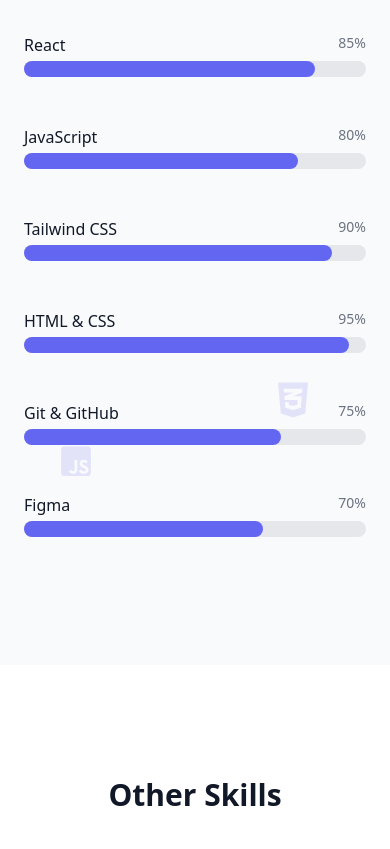
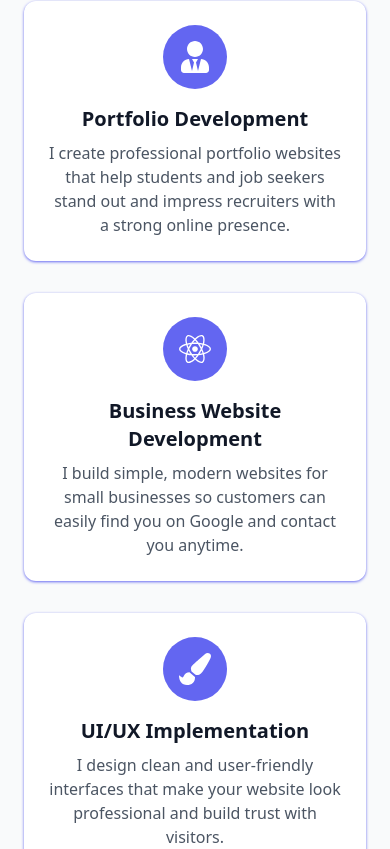
Before and after one commit to anugrahsivadasan/Anugrah-Sivadasan, a React (Vite) app: page / in a window 390 px wide. Shown: the part 1875-2724 px from the top of the page. Built offline with nearby package versions, Linux system fonts and the light colour scheme.

Commit message:
made client friendly

```diff
--- a/src/App.jsx
+++ b/src/App.jsx
@@ -11,6 +11,7 @@
 import Contact from "./sections/Contact";
 import ScrollProgress from "./components/ScrollProgress";
 import ThemeSwitcher from "./components/ThemeSwitcher";
+import FeaturesSection from "./sections/Features";
 
 /* ------------------ VARIANTS ------------------ */
 
@@ -56,6 +57,34 @@
           <About />
         </motion.section>
 
+
+        <motion.section
+          variants={sectionVariants}
+          initial="hidden"
+          whileInView="visible"
+          viewport={{ once: false, amount: 0.2 }}
+        >
+          <Services />
+        </motion.section>
+
+         <motion.section
+          variants={sectionVariants}
+          initial="hidden"
+          whileInView="visible"
+          viewport={{ once: false, amount: 0.2 }}
+        >
+          <Projects />
+        </motion.section>
+
+        <motion.section
+          variants={sectionVariants}
+          initial="hidden"
+          whileInView="visible"
+          viewport={{ once: false, amount: 0.2 }}
+        >
+          <FeaturesSection />
+        </motion.section>
+
         <motion.section
           variants={sectionVariants}
           initial="hidden"
@@ -74,14 +103,7 @@
           <SoftSkills />
         </motion.section>
 
-        <motion.section
-          variants={sectionVariants}
-          initial="hidden"
-          whileInView="visible"
-          viewport={{ once: false, amount: 0.2 }}
-        >
-          <Projects />
-        </motion.section>
+
 
         <motion.section
           variants={sectionVariants}
@@ -92,14 +114,6 @@
           <Experience />
         </motion.section>
 
-        <motion.section
-          variants={sectionVariants}
-          initial="hidden"
-          whileInView="visible"
-          viewport={{ once: false, amount: 0.2 }}
-        >
-          <Services />
-        </motion.section>
 
         <motion.section
           variants={sectionVariants}
--- /dev/null
+++ b/src/data/features.js
@@ -0,0 +1,75 @@
+import {
+  FaMobileAlt,
+  FaWhatsapp,
+  FaMapMarkerAlt,
+  FaEnvelopeOpenText,
+  FaTachometerAlt,
+  FaSearch,
+  FaGlobe,
+  FaTools,
+  FaShareAlt,
+  FaLink,
+} from "react-icons/fa";
+
+export const features = [
+  {
+    title: "Mobile Friendly Design",
+    icon: FaMobileAlt,
+    description:
+      "Your website will look perfect and work smoothly on mobiles, tablets, and desktops so every visitor gets a great experience.",
+  },
+  {
+    title: "WhatsApp Chat Integration",
+    icon: FaWhatsapp,
+    description:
+      "Customers can directly message you on WhatsApp from your website for quick enquiries and faster communication.",
+  },
+  {
+    title: "Google Map Location",
+    icon: FaMapMarkerAlt,
+    description:
+      "Your business location will be connected with Google Maps so customers can easily find and navigate to you.",
+  },
+  {
+    title: "Contact Form for Enquiries",
+    icon: FaEnvelopeOpenText,
+    description:
+      "Visitors can send enquiries through a contact form, and you will receive the details directly to your email.",
+  },
+  {
+    title: "Fast Loading Website",
+    icon: FaTachometerAlt,
+    description:
+      "The website is optimized for speed to ensure quick loading, better user experience, and improved search ranking.",
+  },
+  {
+    title: "Basic Google SEO Setup",
+    icon: FaSearch,
+    description:
+      "Basic SEO settings are configured so your website can appear in Google search results when people search for your services.",
+  },
+  {
+    title: "Hosting & Live Support",
+    icon: FaGlobe,
+    description:
+      "Guidance for hosting your website online along with support to make sure your site runs without issues.",
+  },
+  {
+    title: "Free 7 Days Maintenance",
+    icon: FaTools,
+    description:
+      "After delivery, you get 7 days of free support for small changes, fixes, or assistance.",
+  },
+  {
+    title: "Social Media Integration",
+    icon: FaShareAlt,
+    description:
+      "Your social media pages will be linked so visitors can easily connect with your brand across platforms.",
+  },
+  {
+    title: "Custom Domain Guidance",
+    icon: FaLink,
+    description:
+      "Help in choosing and connecting a custom domain name that matches your business identity.",
+  },
+];
--- a/src/data/projects.js
+++ b/src/data/projects.js
@@ -56,13 +56,13 @@
     link: "https://anugrahsivadasan.github.io/travelsite_anugrah/",
   },
 
-  {
-    name: "Parallax website",
-    description: "Created fanta website using smooth scroll animation with the help of GSAP ",
-    tech: ["Javascript", "GSAP", "HTML","CSS"],
-    image: parallax,
-    link: "https://anugrahsivadasan.github.io/parallax/",
-  },
+  // {
+  //   name: "Parallax website",
+  //   description: "Created fanta website using smooth scroll animation with the help of GSAP ",
+  //   tech: ["Javascript", "GSAP", "HTML","CSS"],
+  //   image: parallax,
+  //   link: "https://anugrahsivadasan.github.io/parallax/",
+  // },
   {
     name: "Google Play Store Clone",
     description: "Created fanta website using smooth scroll animation with the help of GSAP ",
--- a/src/data/services.js
+++ b/src/data/services.js
@@ -1,29 +1,42 @@
 // services.js
-import { FaReact, FaPaintBrush, FaRocket, FaBrain } from "react-icons/fa";
+import { FaReact, FaPaintBrush, FaRocket, FaBrain, FaGift, FaUserTie } from "react-icons/fa";
 
 export const services = [
   {
-    title: "Frontend Development",
+    title: "Portfolio Development",
     description:
-      "Building responsive and interactive web apps using React, Tailwind CSS, and modern frontend tools.",
+      "I create professional portfolio websites that help students and job seekers stand out and impress recruiters with a strong online presence.",
+    icon: FaUserTie,
+  },
+  {
+    title: "Business Website Development",
+    description:
+      "I build simple, modern websites for small businesses so customers can easily find you on Google and contact you anytime.",
     icon: FaReact,
   },
   {
     title: "UI/UX Implementation",
     description:
-      "Translating designs into clean, user-friendly, and visually appealing interfaces.",
+      "I design clean and user-friendly interfaces that make your website look professional and build trust with visitors.",
     icon: FaPaintBrush,
   },
   {
     title: "Web App Development",
     description:
-      "Developing complete web applications with smooth animations and polished UI.",
+      "I develop fast and interactive websites with smooth experience that keeps users engaged and improves conversions.",
     icon: FaRocket,
   },
   {
-    title: "Problem Solving",
+    title: "Website Redesign & Fixes",
     description:
-      "Writing clean, efficient code and solving complex frontend challenges.",
+      "I redesign outdated websites and fix issues to give your business a fresh, modern, and professional look.",
     icon: FaBrain,
   },
+  {
+  title: "Free Demo Website",
+  description:
+    "I create a free demo homepage for your business so you can see how your website will look before you decide.",
+  icon: FaGift,
+},
+
 ];
--- /dev/null
+++ b/src/sections/Features.jsx
@@ -0,0 +1,126 @@
+import { motion, useScroll, useTransform, useSpring } from "framer-motion";
+import { useRef } from "react";
+import { useTheme } from "../context/ThemeContext";
+import { features } from "../data/features";
+import {
+  FaMobileAlt,
+  FaWhatsapp,
+  FaMapMarkerAlt,
+  FaEnvelopeOpenText,
+} from "react-icons/fa";
+
+/* FLOATING ICONS FOR BACKGROUND DEPTH */
+const floatingIcons = [
+  { Icon: FaMobileAlt, left: "8%", top: "25%", size: 42, depth: 90 },
+  { Icon: FaWhatsapp, left: "90%", top: "30%", size: 36, depth: 70 },
+  { Icon: FaMapMarkerAlt, left: "70%", top: "85%", size: 40, depth: 110 },
+  { Icon: FaEnvelopeOpenText, left: "15%", top: "75%", size: 34, depth: 60 },
+];
+
+const FeaturesSection = () => {
+  const { primary } = useTheme();
+  const sectionRef = useRef(null);
+
+  const { scrollYProgress } = useScroll({
+    target: sectionRef,
+    offset: ["start end", "end start"],
+  });
+
+  const smoothProgress = useSpring(scrollYProgress, {
+    stiffness: 55,
+    damping: 20,
+    mass: 0.6,
+  });
+
+  return (
+    <section
+      ref={sectionRef}
+      className="relative py-28 overflow-hidden bg-white text-gray-900 dark:bg-black dark:text-gray-100"
+    >
+      {/* Background Glow */}
+      <motion.div
+        className="absolute inset-0 -z-10"
+        style={{
+          background: `
+            radial-gradient(circle at 20% 25%, ${primary}22, transparent 55%),
+            radial-gradient(circle at 80% 75%, ${primary}18, transparent 55%)
+          `,
+        }}
+      />
+
+      {/* Floating Icons */}
+      {floatingIcons.map((item, index) => {
+        const y = useTransform(smoothProgress, [0, 1], [0, -item.depth]);
+
+        return (
+          <motion.div
+            key={index}
+            className="absolute pointer-events-none opacity-[0.10]"
+            style={{
+              left: item.left,
+              top: item.top,
+              y,
+              color: primary,
+            }}
+          >
+            <item.Icon size={item.size} />
+          </motion.div>
+        );
+      })}
+
+      {/* Content */}
+      <div className="relative max-w-6xl mx-auto px-6">
+        <motion.h2
+          className="text-3xl md:text-4xl font-bold mb-6 text-center"
+          initial={{ opacity: 0, y: 20 }}
+          whileInView={{ opacity: 1, y: 0 }}
+          viewport={{ once: true }}
+          transition={{ duration: 0.6 }}
+        >
+          Everything Your Website Needs
+        </motion.h2>
+
+        <p className="text-center text-gray-600 dark:text-gray-400 mb-16 max-w-2xl mx-auto">
+          I don’t just build websites. I make sure your business is ready to
+          attract customers, generate enquiries, and run smoothly from day one.
+        </p>
+
+        {/* Feature List Style Cards */}
+        <div className="grid md:grid-cols-2 gap-8">
+          {features.map((item, index) => {
+            const Icon = item.icon;
+
+            return (
+              <motion.div
+                key={index}
+                className="flex items-start gap-6 p-6 rounded-xl border border-gray-200 dark:border-gray-800 hover:shadow-xl transition duration-300 bg-white dark:bg-white/5"
+                whileHover={{ x: 8 }}
+                transition={{ type: "spring", stiffness: 200 }}
+              >
+                {/* Icon */}
+                <div
+                  className="min-w-[56px] h-[56px] rounded-lg flex items-center justify-center"
+                  style={{ backgroundColor: primary }}
+                >
+                  <Icon size={24} className="text-white" />
+                </div>
+
+                {/* Text */}
+                <div>
+                  <h3 className="text-lg font-semibold mb-1">
+                    {item.title}
+                  </h3>
+                  <p className="text-sm text-gray-600 dark:text-gray-400">
+                   {item.description}
+                  </p>
+                </div>
+              </motion.div>
+            );
+          })}
+        </div>
+      </div>
+    </section>
+  );
+};
+
+export default FeaturesSection;
```
Also changed, not shown: src/data/softskill.js (line endings or trailing spaces), src/sections/Hero.jsx (line endings or trailing spaces).
